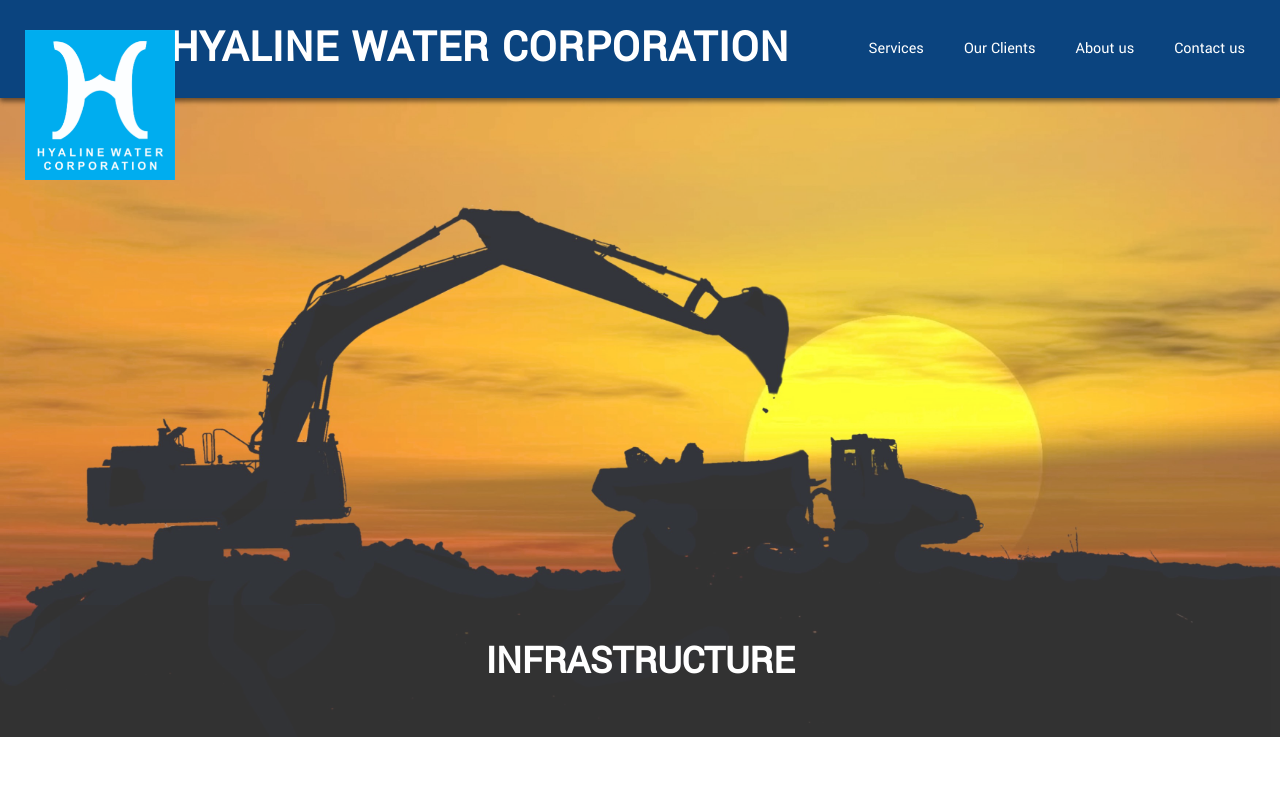
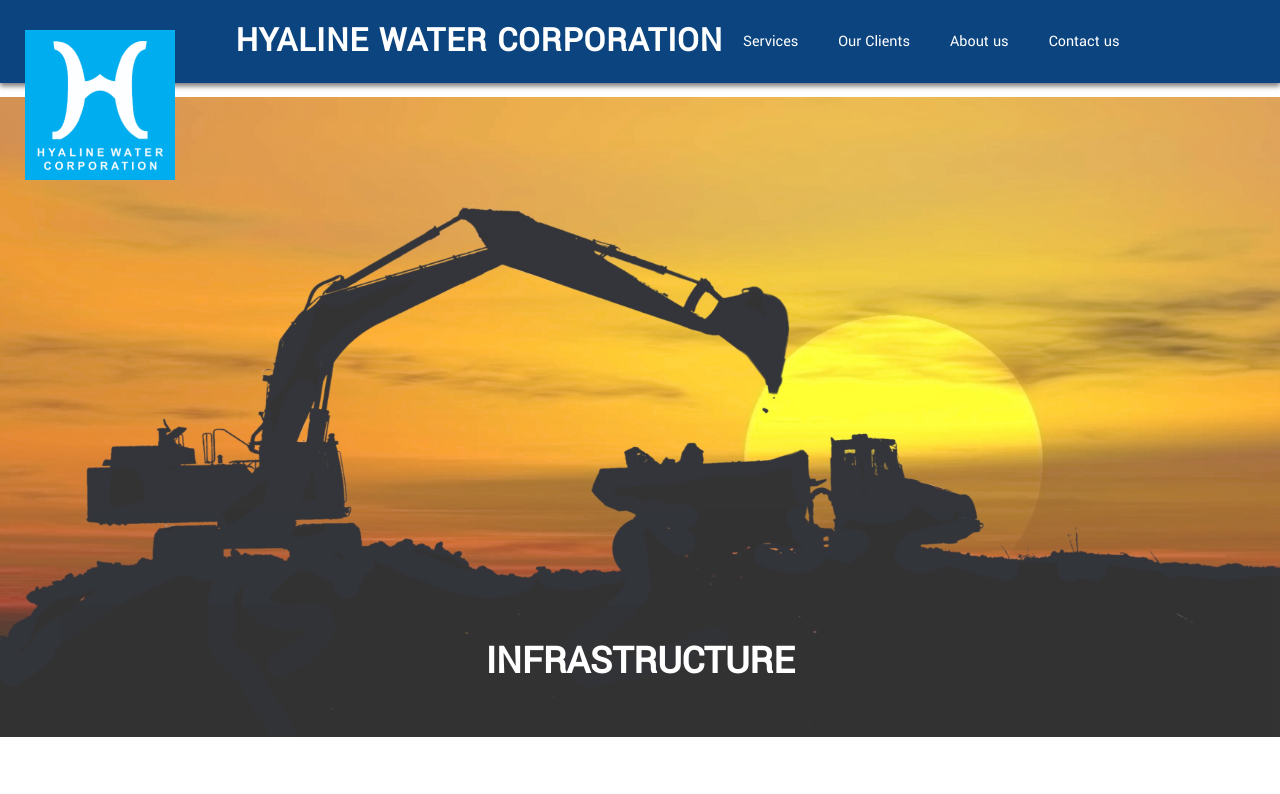
Before and after one commit to ashokmanes/hyaline, a website built with webpack: page src/main/main.html in a window 1280 px wide. Shown: the top 794 px of the page. Built offline with nearby package versions, Linux system fonts and the light colour scheme.

Commit message:
menu fix

```diff
--- a/src/main/main.html
+++ b/src/main/main.html
@@ -319,7 +319,7 @@
                 <div class="footer-section">
                     <ul class="social-icons">
                         <li>
-                            <a target="_blank" title="connect with us on whatsapp" href="https://api.whatsapp.com/send?phone=919960085795&text=hello sir, I have visited to your website">
+                            <a target="_blank" title="connect with us on whatsapp" href="https://api.whatsapp.com/send?phone=919960085795&text=Hello, I have visited your website and would like to know more about your services...">
                                 <i class="fab fa-whatsapp"></i>
                             </a>
                         </li>
--- a/src/styles/main.css
+++ b/src/styles/main.css
@@ -490,7 +490,15 @@ Carousel*/
 
 
 
+@media screen and (max-width:1308px){
 
+    nav .brand-name{
+            font-size: 35px;
+    }
+    nav{
+        justify-content: center;
+    }
+}
 
 /*media */
 
```
Also changed, not shown: dist/app.bundle.js.
